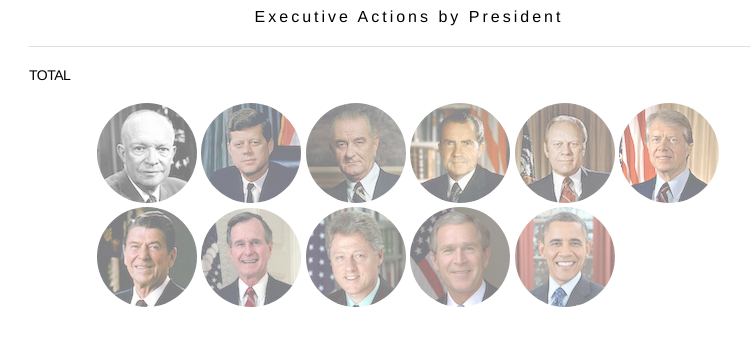
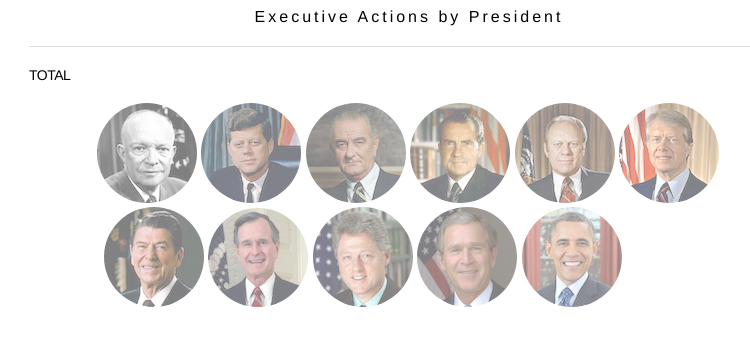
Before and after one commit to zahra526/datajournalism1, a plain HTML site: page circles.html in a window 1280 px wide. Shown: the whole page, without its empty margins (231-981 px from the left). Drawn offline with Linux system fonts and the light colour scheme.

Commit message:
css rows

```diff
--- a/circles.html
+++ b/circles.html
@@ -38,10 +38,16 @@ h4 {
     text-align: center;
 }
 
-div {
-    margin-right: 60px;
-    margin-left: 68px;
-    margin-bottom: 0px
+#row1 {
+  margin-right: 60px;
+  margin-left: 68px;
+  margin-bottom: 0px
+}
+
+#row2 {
+  margin-right: 60px;
+  margin-left: 75px;
+  margin-bottom: 0px
 }
 
 img {
@@ -70,13 +76,16 @@ img:hover {
 
   <p id="total">TOTAL</p>
 
-<div>
+<div id="row1">
   <img data-order="60.5" src="prez/Eisenhower.jpg" alt="alternative text"></img>
   <img data-order="75.4" src="prez/JFK.png" alt="alternative text"></img>
   <img data-order="62.9" src="prez/LBJ.jpg" alt="alternative text"></img>
   <img data-order="36.4" src="prez/Nixon.jpg" alt="alternative text"></img>
   <img data-order=".5" src="prez/Ford.jpg" alt="alternative text"></img>
   <img data-order="80" src="prez/Carter.jpg" alt="alternative text"></img>
+</div>
+
+<div id="row2">
   <img data-order="47.6" src="prez/Reagan.jpg" alt="alternative text"></img>
   <img data-order="11.7" src="prez/Bush1.jpg" alt="alternative text"></img>
   <img data-order="45.5" src="prez/Clinton.jpg" alt="alternative text"></img>
```
